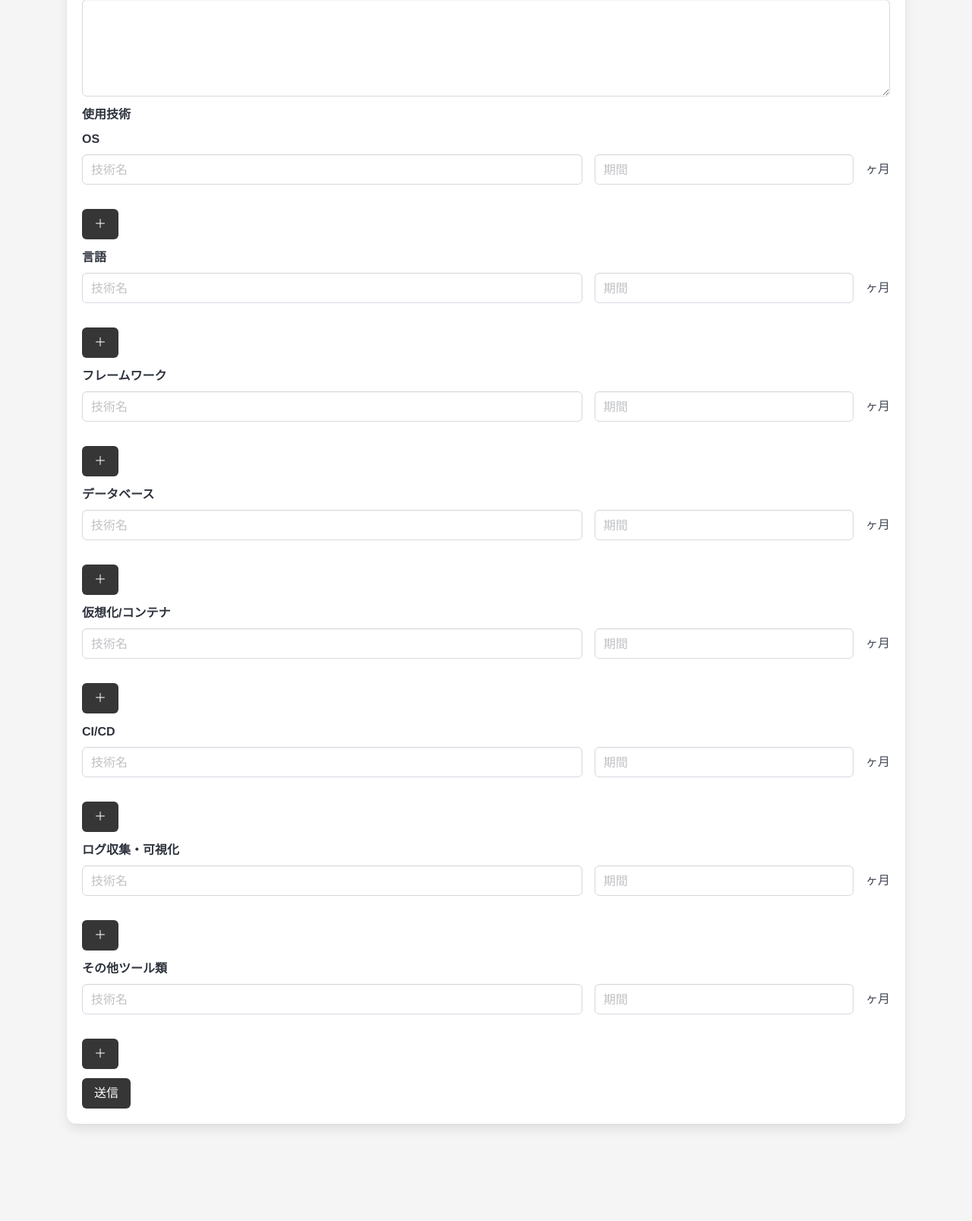
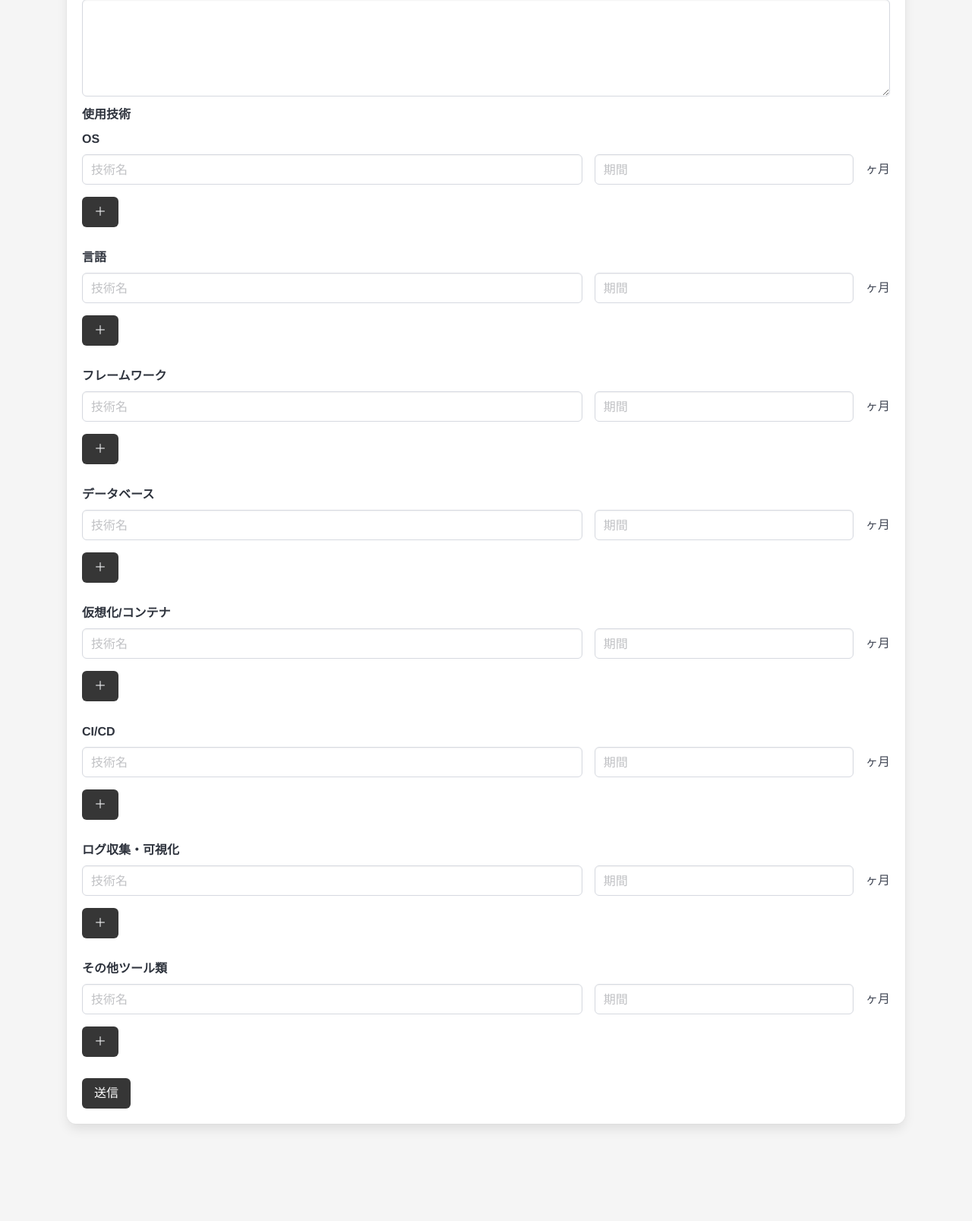
Before and after one commit to kondo-akihiro-git/project-Flask-SkillSheet, a Flask app: page /input in a window 1280 px wide. Shown: the part 817-2424 px from the top of the page at 76% size. Run offline with Flask 3, Linux system fonts and the light colour scheme; a user stored in the database is signed in.

Commit message:
fix: inputにおける追加ボタンの位置修正

```diff
--- a/myapp/static/js/script.js
+++ b/myapp/static/js/script.js
@@ -9,6 +9,10 @@ function addField(field) {
     var fieldsContainer = document.getElementById(field + '-fields');
     var newFieldCount = fieldsContainer.children.length + 1; // Number to ensure unique ID
 
+    if (fieldsContainer.style.display === 'none') {
+        fieldsContainer.style.display = 'block';
+    }
+
     var newFieldHtml = `
         <div class="input-group">
             <input class="input input-name" type="text" name="${field}_${newFieldCount - 1}" placeholder="技術名">
--- a/myapp/templates/input.html
+++ b/myapp/templates/input.html
@@ -96,10 +96,11 @@
                             <input class="input input-duration" type="number" id="os_0_num" name="os_0_num" placeholder="期間">
                             <span>ヶ月</span>
                         </div>
-                        <div id="os-fields" class="input-group"></div>
+                        <div id="os-fields" class="input-group" style="display: none;"></div>
                         <button type="button" id="add-os" class="button is-primary has-text-light">＋</button>
                     </div>
                 </div>
+                <div class="spacer"></div>
 
                 <div class="field">
                     <label class="label" for="language">言語</label>
@@ -109,10 +110,11 @@
                             <input class="input input-duration" type="number" id="language_0_num" name="language_0_num" placeholder="期間">
                             <span>ヶ月</span>
                         </div>
-                        <div id="language-fields" class="input-group"></div>
+                        <div id="language-fields" class="input-group"style="display: none;"></div>
                         <button type="button" id="add-language" class="button is-primary has-text-light">＋</button>
                     </div>
                 </div>
+                <div class="spacer"></div>
 
                 <div class="field">
                     <label class="label" for="framework">フレームワーク</label>
@@ -122,10 +124,11 @@
                             <input class="input input-duration" type="number" id="framework_0_num" name="framework_0_num" placeholder="期間">
                             <span>ヶ月</span>
                         </div>
-                        <div id="framework-fields" class="input-group"></div>
+                        <div id="framework-fields" class="input-group"style="display: none;"></div>
                         <button type="button" id="add-framework" class="button is-primary has-text-light">＋</button>
                     </div>
                 </div>
+                <div class="spacer"></div>
 
                 <div class="field">
                     <label class="label" for="database">データベース</label>
@@ -135,10 +138,11 @@
                             <input class="input input-duration" type="number" id="database_0_num" name="database_0_num" placeholder="期間">
                             <span>ヶ月</span>
                         </div>
-                        <div id="database-fields" class="input-group"></div>
+                        <div id="database-fields" class="input-group"style="display: none;"></div>
                         <button type="button" id="add-database" class="button is-primary has-text-light">＋</button>
                     </div>
                 </div>
+                <div class="spacer"></div>
 
                 <div class="field">
                     <label class="label" for="containertech">仮想化/コンテナ</label>
@@ -148,10 +152,11 @@
                             <input class="input input-duration" type="number" id="containertech_0_num" name="containertech_0_num" placeholder="期間">
                             <span>ヶ月</span>
                         </div>
-                        <div id="containertech-fields" class="input-group"></div>
+                        <div id="containertech-fields" class="input-group"style="display: none;"></div>
                         <button type="button" id="add-containertech" class="button is-primary has-text-light">＋</button>
                     </div>
                 </div>
+                <div class="spacer"></div>
 
                 <div class="field">
                     <label class="label" for="cicd">CI/CD</label>
@@ -161,10 +166,11 @@
                             <input class="input input-duration" type="number" id="cicd_0_num" name="cicd_0_num" placeholder="期間">
                             <span>ヶ月</span>
                         </div>
-                        <div id="cicd-fields" class="input-group"></div>
+                        <div id="cicd-fields" class="input-group"style="display: none;"></div>
                         <button type="button" id="add-cicd" class="button is-primary has-text-light">＋</button>
                     </div>
                 </div>
+                <div class="spacer"></div>
 
                 <div class="field">
                     <label class="label" for="logging">ログ収集・可視化</label>
@@ -174,10 +180,11 @@
                             <input class="input input-duration" type="number" id="logging_0_num" name="logging_0_num" placeholder="期間">
                             <span>ヶ月</span>
                         </div>
-                        <div id="logging-fields" class="input-group"></div>
+                        <div id="logging-fields" class="input-group"style="display: none;"></div>
                         <button type="button" id="add-logging" class="button is-primary has-text-light">＋</button>
                     </div>
                 </div>
+                <div class="spacer"></div>
 
                 <div class="field">
                     <label class="label" for="tools">その他ツール類</label>
@@ -187,13 +194,13 @@
                             <input class="input input-duration" type="number" id="tools_0_num" name="tools_0_num" placeholder="期間">
                             <span>ヶ月</span>
                         </div>
-                        <div id="tools-fields" class="input-group"></div>
+                        <div id="tools-fields" class="input-group"style="display: none;"></div>
                         <button type="button" id="add-tools" class="button is-primary has-text-light">＋</button>
                     </div>
                 </div>
+            </div>
 
-
-            </div>
+            <div class="spacer"></div>
 
             <div class="field">
                 <div class="control">
```
Also changed, not shown: myapp/run.py (+9 -5 lines), myapp/templates/features.html (+32 -10 lines), myapp/templates/base.html (line endings or trailing spaces).
